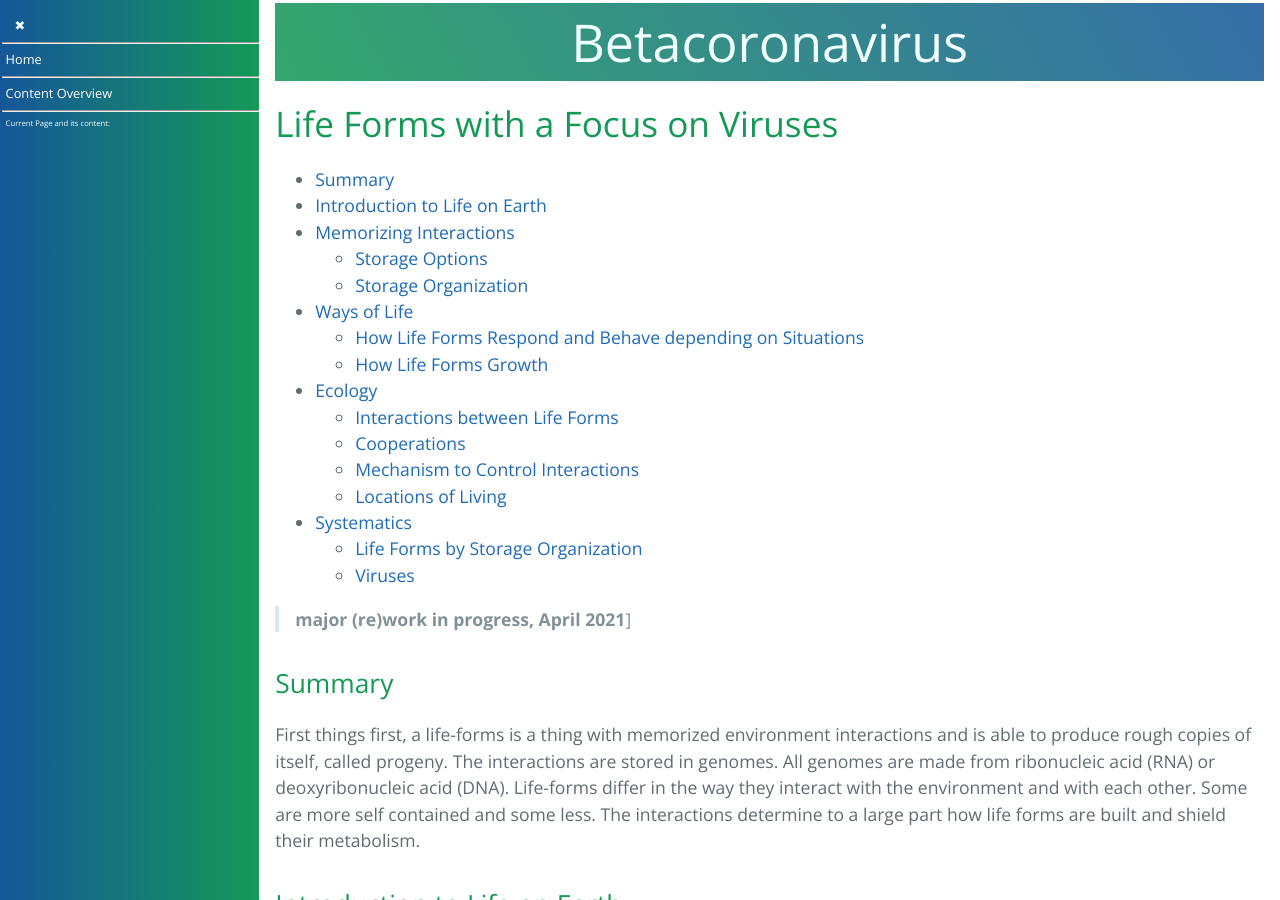
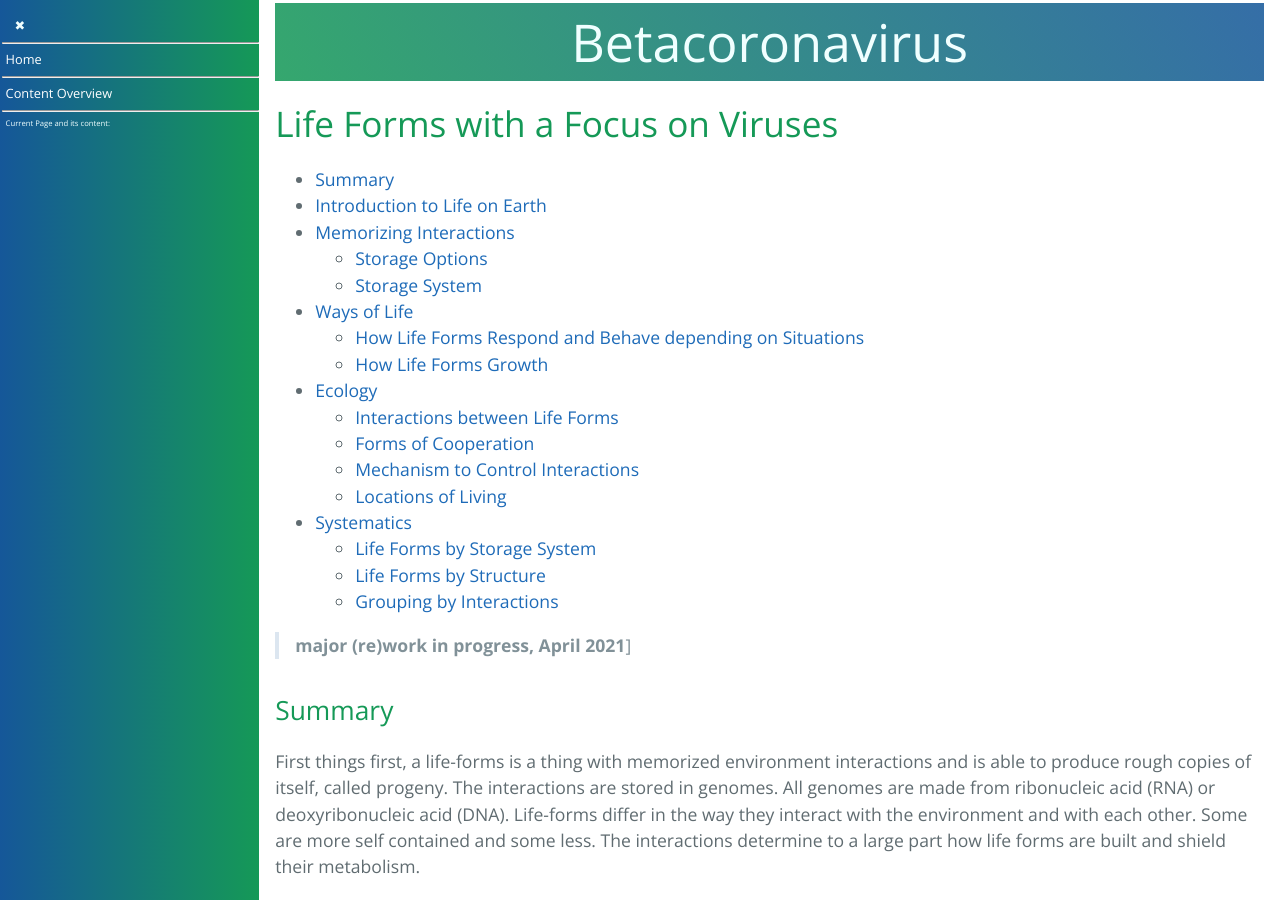
Before and after one commit to forestgrape/coronavirus, a Jekyll site: the page built from 2_biological/life-forms.md, in a window 1280 px wide and 900 px high. Built offline with Jekyll 4.4.1, drawn with Linux system fonts in a browser that asks for light colours; our own code applies the rules of GitHub Pages for plain Markdown files; some of the changed text lies outside the part shown.

Commit message:
formulations

```diff
--- a/2_biological/life-forms.md
+++ b/2_biological/life-forms.md
@@ -5,18 +5,19 @@
 * [Introduction to Life on Earth](#introduction-to-life-on-earth)
 * [Memorizing Interactions](#memorizing-interactions)
   * [Storage Options](#storage-options)
-  * [Storage Organization](#storage-organization)
+  * [Storage System](#storage-system)
 * [Ways of Life](#ways-of-life)
   * [How Life Forms Respond and Behave depending on Situations](#how-life-forms-respond-and-behave-depending-on-situations)
   * [How Life Forms Growth](#how-life-forms-growth)
 * [Ecology](#ecology)
   * [Interactions between Life Forms](#interactions-between-life-forms)
-  * [Cooperations](#cooperations)
+  * [Forms of Cooperation](#forms-of-cooperation)
   * [Mechanism to Control Interactions](#mechanism-to-control-interactions)
   * [Locations of Living](#locations-of-living)
 * [Systematics](#systematics)
-  * [Life Forms by Storage Organization](#life-forms-by-storage-organization)
-  * [Viruses](#viruses)
+  * [Life Forms by Storage System](#life-forms-by-storage-system)
+  * [Life Forms by Structure](#life-forms-by-structure)
+  * [Grouping by Interactions](#grouping-by-interactions)
 
 
 > **major (re)work in progress, April 2021**]
@@ -174,8 +178,8 @@ On this page, a virus has a tropism for a object if the virus has a noticeable e
 
 
 
+
 ## Ecology
-
 
 ### Interactions between Life Forms
 Nearly all forms of life are dependent on other forms of life in one way or another. Mostly they need substances for their metabolism which are only produced by other forms of life:
@@ -184,6 +188,8 @@ Nearly all forms of life are dependent on other forms of life in one way or anot
 
 Cell forming forms usually just need the ingredients (raw materials) and are able to produce the enzymes (machines). Where as [viruses](../2_biological/viruses.md#virus) by definition don't produce all needed enzymes (machines).
 
+
+
 ### Forms of Cooperation
 Often life forms specialize, organize and work together to form a more capable entity and thus the overall fitness is increased. Examples of cooperations are symbiosis and organisms.
 
@@ -191,6 +197,7 @@ Often life forms specialize, organize and work together to form a more capable e
 * Conglomerations
   * Each member keeps some independence => Entity
   * Originating from one unit => Organisms
+
 
 #### Symbioses
 Many interactions between life forms turned out to be beneficial and reoccur frequently, some of these even evolved into permanent couplings.
@@ -203,7 +210,6 @@ Each form providing what it is best at providing at.
 The coupling strengths vary:
 * Sometimes the couplings are so strong that the coupling is permanent and the combination is a new form of life: E.g. mitochondria as cell organelles.
 * Sometime the units keep the ability for separation and can go separate paths again.
-
 
 #### Entities
 > explorative term
@@ -219,7 +225,6 @@ The coupling strengths vary:
 * Virus Entities
 
 
-
 #### Organisms
 Many forms of life on todays earth e.g. plants, fungi and animals, are organisms.
 
@@ -232,6 +237,7 @@ For many questions, organisms are considered as a whole and not the single cells
 
 ### Mechanism to Control Interactions
 Most life forms have have some mechanisms to keep their metabolism immune i.e. reducing interactions and thus making it more self contained and controllable. These mechanisms are called [immune system](../4_immunological/immune_system.md). A simple and effective way of doing so, is shielding the metabolism by (semipermeable) membranes. The membranes evolved vary in permeability, thickness and rigidity.
+
 
 
 ### Locations of Living
```
Also changed, not shown: other parts of 2_biological/life-forms.md (+5 -2 lines).
